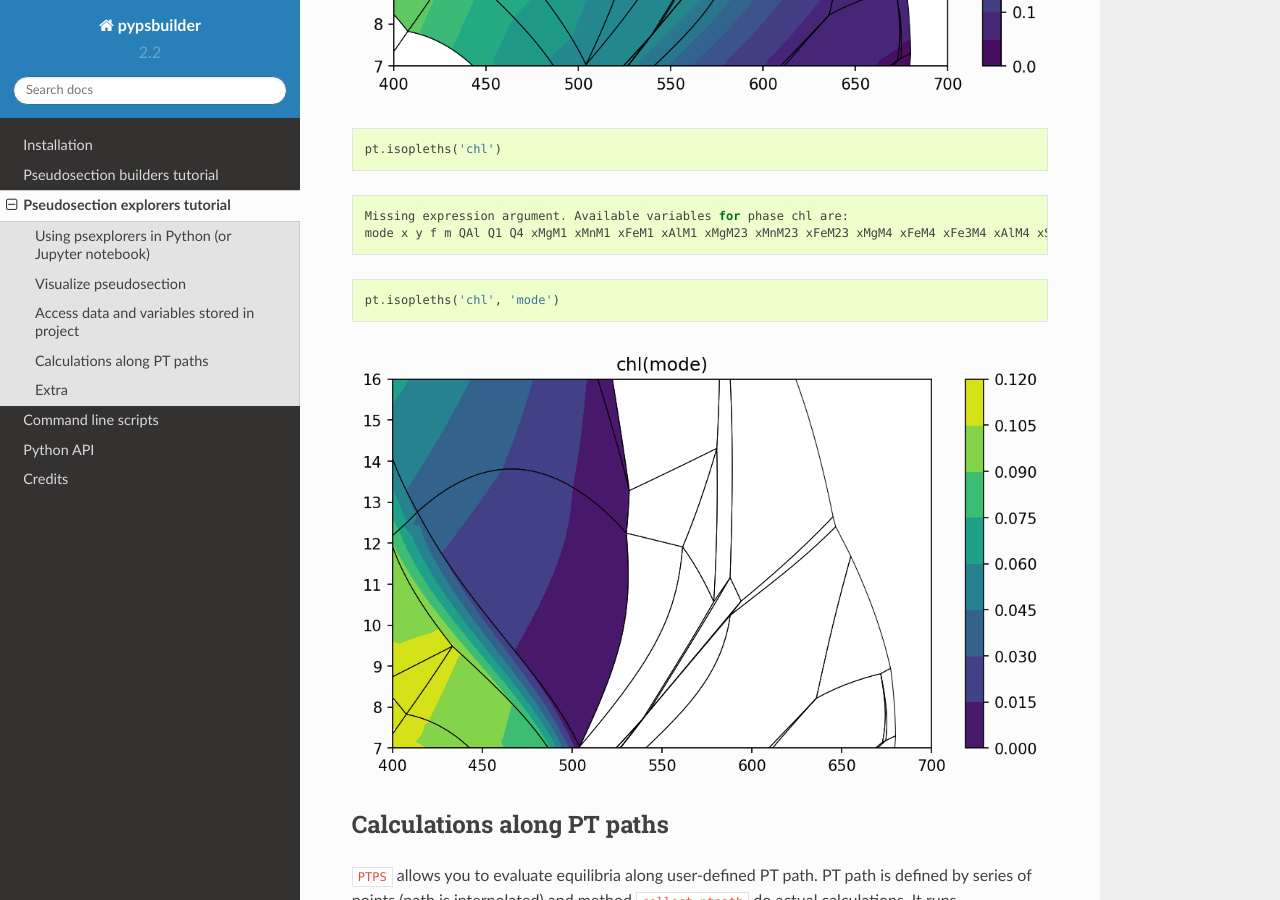
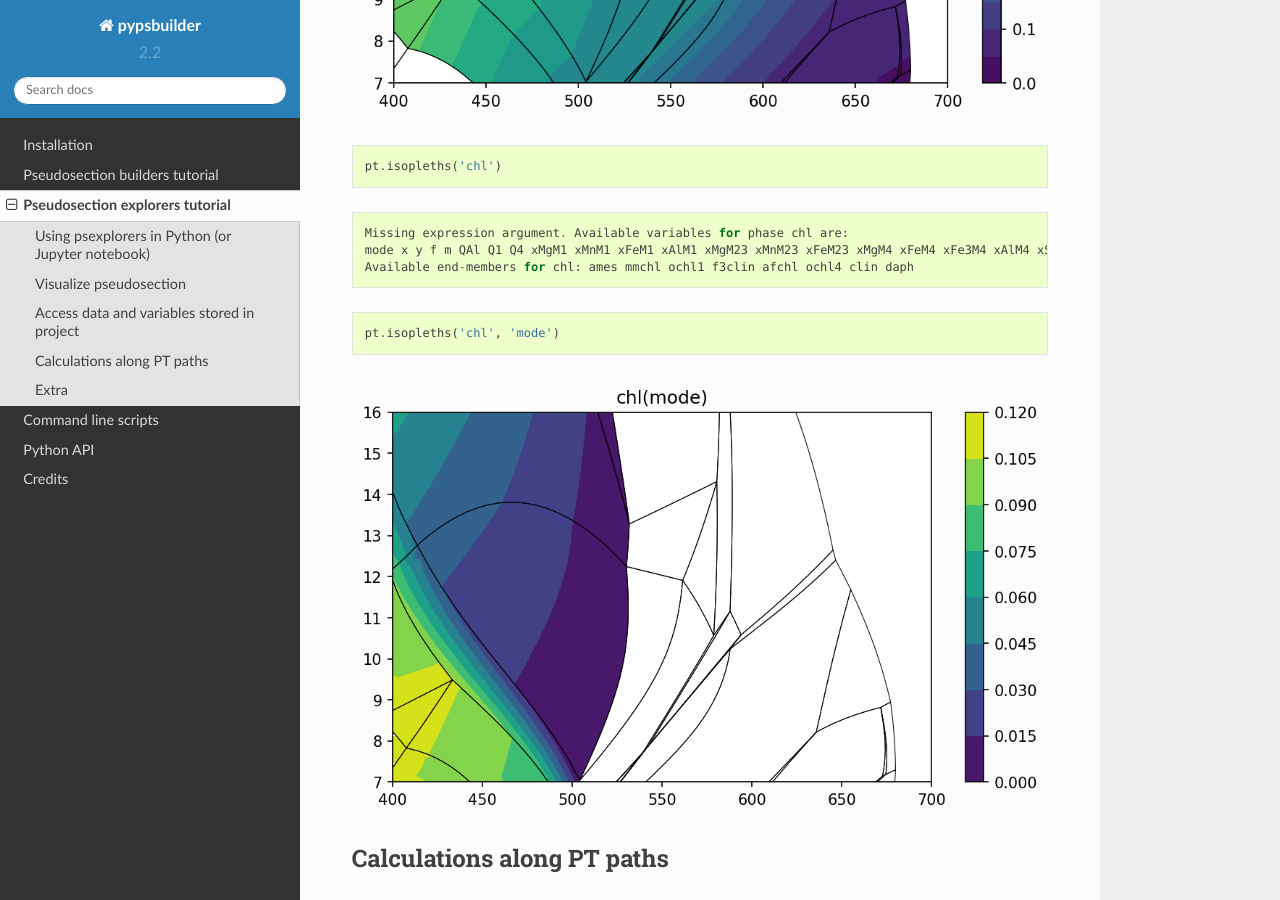
Before and after one commit to ondrolexa/pypsbuilder, a Sphinx documentation site: the page built from docs/psexplorer-tutorial.rst, in a window 1280 px wide and 900 px high, scrolled down 4921 px. Built offline with Sphinx 7.4.7 and the Read the Docs theme 2.0.0, drawn with Linux system fonts in a browser that asks for light colours; some of the changed text lies outside the part shown.

Commit message:
docs fix

```diff
--- a/docs/psexplorer-tutorial.rst
+++ b/docs/psexplorer-tutorial.rst
@@ -109,6 +109,7 @@
 
     Missing expression argument. Available variables for phase g are:
     mode x z m f xMgX xFeX xMnX xCaX xAlY xFe3Y H2O SiO2 Al2O3 CaO MgO FeO K2O Na2O TiO2 MnO O factor G H S V rho
+    Available end-members for g: kho gr alm py spss
 
 
 Once variable is provided, the all available data are shown.
@@ -154,6 +155,7 @@
 
     Missing expression argument. Available variables for phase chl are:
     mode x y f m QAl Q1 Q4 xMgM1 xMnM1 xFeM1 xAlM1 xMgM23 xMnM23 xFeM23 xMgM4 xFeM4 xFe3M4 xAlM4 xSiT2 xAlT2 H2O SiO2 Al2O3 CaO MgO FeO K2O Na2O TiO2 MnO O factor G H S V rho
+    Available end-members for chl: ames mmchl ochl1 f3clin afchl ochl4 clin daph
 
 
 .. code:: python
```
Also changed, not shown: 1 other file.
